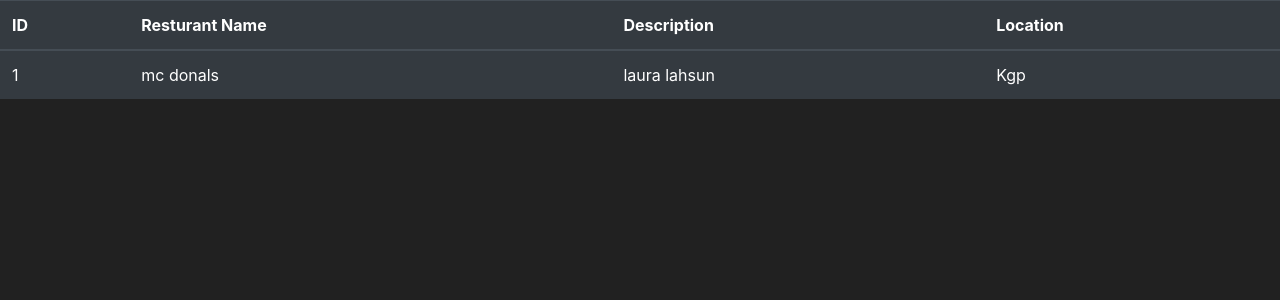
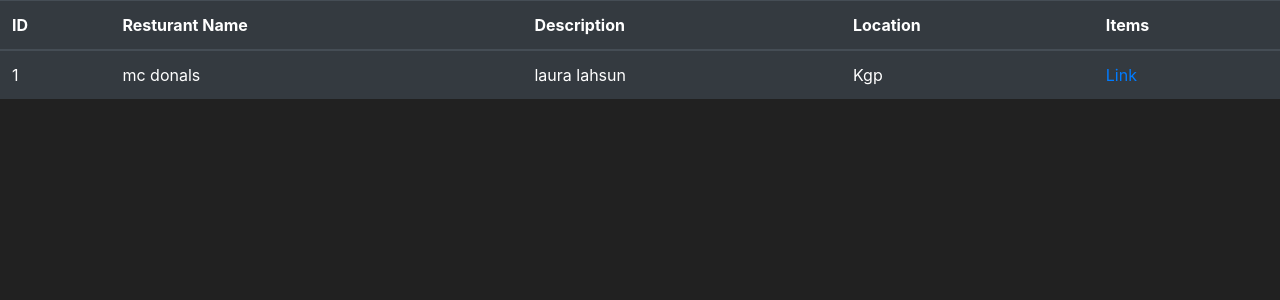
Before and after one commit to DHRUV-GAHOI/Flask-Market, a Flask app: page /market in a window 1280 px wide. Shown: the part 56-356 px from the top of the page. Run offline with Flask 2, Linux system fonts and the light colour scheme; a user stored in the database is signed in; data comes from the database, SQL or seed files in the repository; both versions use the stored data as it was after the commit; some libraries are stand-ins or nearby versions.

Commit message:
SeconD commit

```diff
--- a/market/routes.py
+++ b/market/routes.py
@@ -18,10 +18,12 @@ def market_page():
     print(items)
     return render_template('market.html', items=items)
 
-@app.route('/market/<id>')
+@app.route('/menu/<id>')
 @login_required
-def menu():
-    items=Item.query.filter(hotel_id=id)
+def menu(id):
+    items=Item.query.filter_by(hotel_id=id)
+    print('sucess'*100)
+    print(items)
     return render_template('menu.html', items=items)
 
 
--- a/market/templates/market.html
+++ b/market/templates/market.html
@@ -12,6 +12,7 @@
                 <th scope="col">Resturant Name</th>
                 <th scope="col">Description</th>
                 <th scope="col">Location</th>
+                <th scope="col">Items</th>
                 <!-- <th scope="col">Options</th> -->
             </tr>
         </thead>
@@ -23,6 +24,8 @@
                     <td>{{ item.name }}</td>
                     <td>{{ item.description }}</td>
                     <td>{{ item.location }}</td>
+                    <td><a href="{{ url_for('menu', id=item.id)}}"> Link</a></td>
+
                     <!-- <td>
                         <button class="btn btn-outline btn-info">Buy Now</button>
                         <button class="btn btn-outline btn-success">Add to cart</button>
--- /dev/null
+++ b/requirements.txt
@@ -0,0 +1,6 @@
+flask
+email_validator
+flask_sqlalchemy
+flask_bcrypt
+flask_login
+flask_wtf
```
Also changed, not shown: market/market.db.
